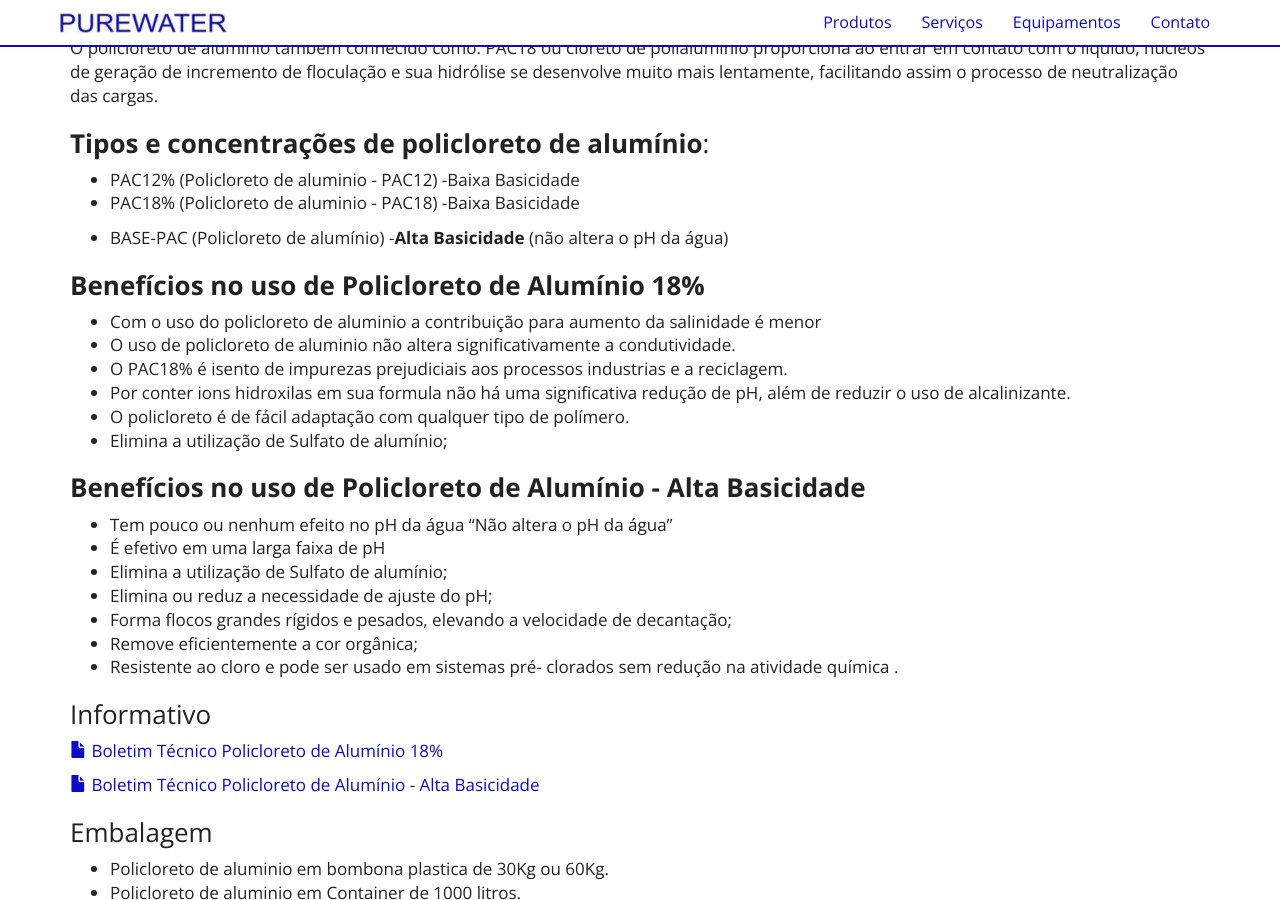
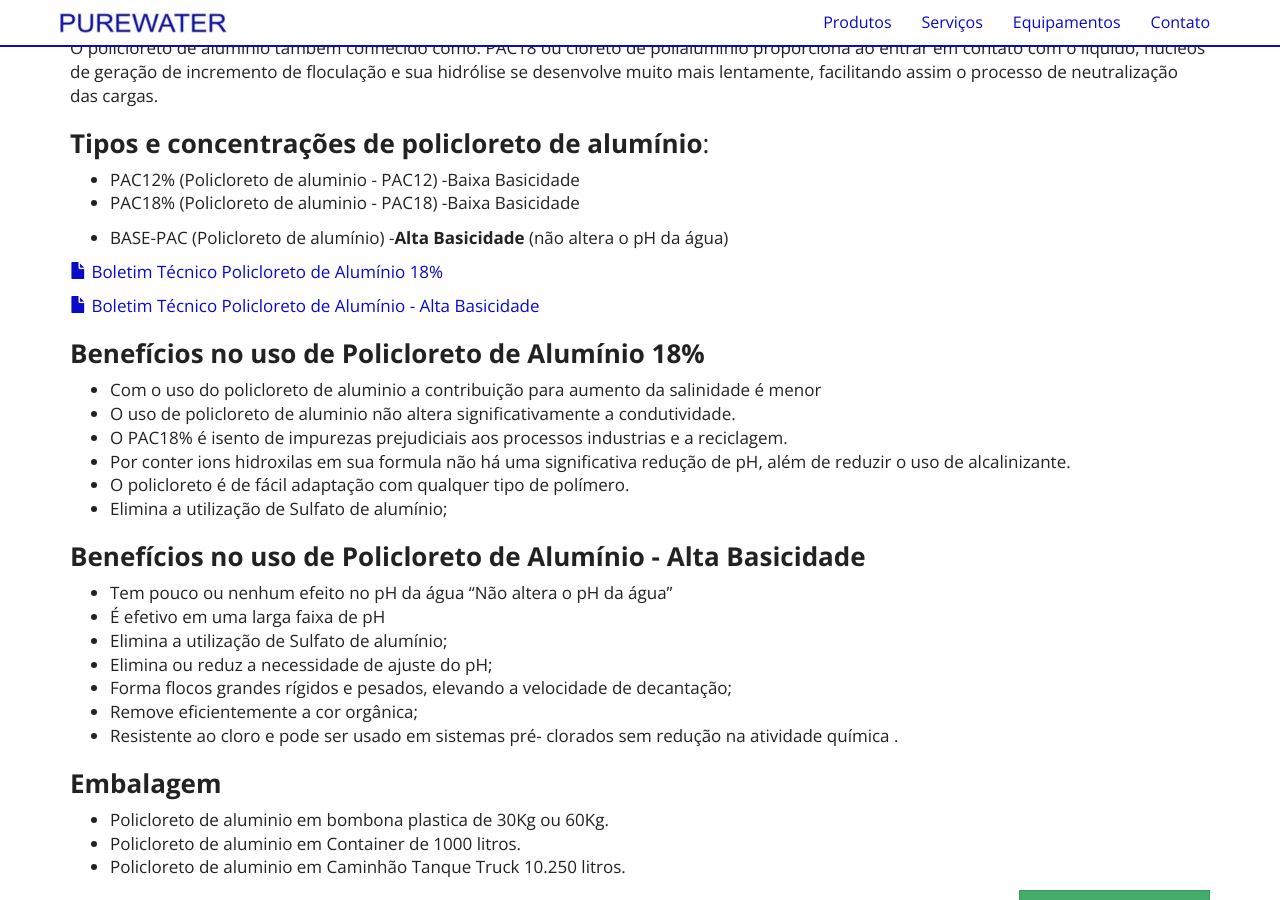
Before and after one commit to purewaterefluentes/purewaterefluentes.github.io, a Jekyll site: the page built from produtos/policloreto-de-aluminio.md, in a window 1280 px wide and 900 px high, scrolled down 474 px. Built offline with Jekyll 4.4.1, drawn with Linux system fonts in a browser that asks for light colours; nearby versions of some CDN libraries; library files that are not in the unit come from our copies; some of the changed lines change nothing that is shown.

Commit message:
Update policloreto-de-aluminio.md

```diff
--- a/produtos/policloreto-de-aluminio.md
+++ b/produtos/policloreto-de-aluminio.md
@@ -20,6 +20,14 @@
 
 - BASE-PAC (Policloreto de alumínio) -**Alta Basicidade** (não altera o pH da água)
 
+{% include purewater/link-boletim.html
+   label="Boletim Técnico Policloreto de Alumínio 18%"
+   arquivo="BOLETIM TÉCNICO - AQUA PAC18 - REVISADO.pdf" %}
+
+{% include purewater/link-boletim.html
+   label="Boletim Técnico Policloreto de Alumínio - Alta Basicidade"
+   arquivo="BOLETIM TÉCNICO - BASE-PAC - REVISADO.pdf" %}
+
 ### **Benefícios no uso de Policloreto de Alumínio 18%**
 
 - Com o uso do policloreto de aluminio a  contribuição para aumento da salinidade é menor
@@ -39,18 +47,7 @@
 - Remove eficientemente a cor orgânica;
 - Resistente ao cloro e pode ser usado em sistemas pré- clorados sem redução na atividade química .
 
-### Informativo
-
-{% include purewater/link-boletim.html
-   label="Boletim Técnico Policloreto de Alumínio 18%"
-   arquivo="BOLETIM TÉCNICO - AQUA PAC18 - REVISADO.pdf" %}
-
-{% include purewater/link-boletim.html
-   label="Boletim Técnico Policloreto de Alumínio - Alta Basicidade"
-   arquivo="BOLETIM TÉCNICO - BASE-PAC - REVISADO.pdf" %}
-
-
-### Embalagem
+### **Embalagem**
 
 - Policloreto de aluminio em bombona plastica de 30Kg ou 60Kg.
 - Policloreto de aluminio em Container de 1000 litros.
```
